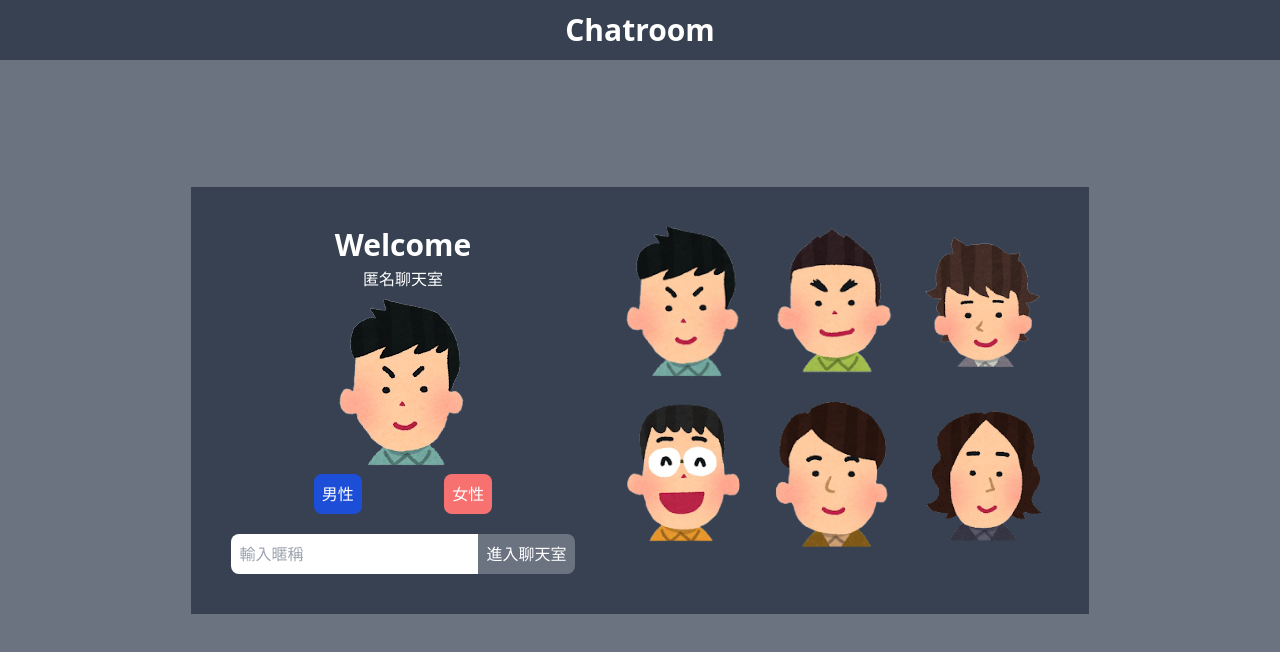
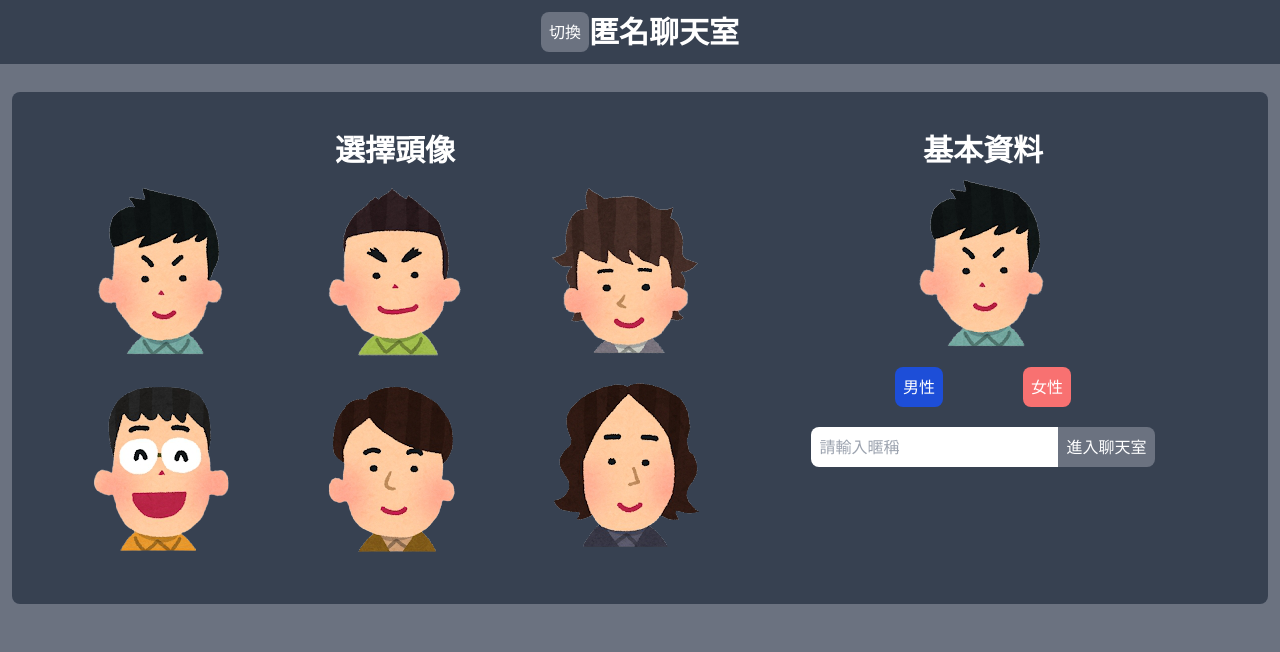
Before and after one commit to xin1126/Chatroom, a Vue app: page /#/ in a window 1280 px wide. Shown: the top 652 px of the page. Built offline with nearby package versions, Linux system fonts and the light colour scheme; a web font is replaced by a local one.

Commit message:
首頁RWD調整

```diff
--- a/src/App.vue
+++ b/src/App.vue
@@ -7,17 +7,3 @@ export default {
   setup() { },
 };
 </script>
-
-<style lang="scss">
-body {
-  background-color: #6b7280;
-}
-
-img {
-  display: block;
-  max-width: 100%;
-  max-height: 100%;
-  object-fit: cover;
-  height: auto;
-}
-</style>
--- a/src/compositionApi/role.js
+++ b/src/compositionApi/role.js
@@ -1,6 +1,4 @@
 import { ref } from 'vue';
-
-export const numAvatar = ref(1);
 
 export const gender = ref('man');
 
@@ -9,14 +7,15 @@ export const name = ref('');
 export const imgUrl = ref('');
 
 export default () => {
+  let numAvatar = 1;
   const getImg = () => {
-    const path = `/src/assets/img/${gender.value}${numAvatar.value}.png`;
+    const path = `/src/assets/img/${gender.value}${numAvatar}.png`;
     const modules = import.meta.globEager('/src/assets/img/*.png');
     imgUrl.value = modules[path].default;
   };
 
   const updateAvatar = (num) => {
-    numAvatar.value = num;
+    numAvatar = num;
     getImg();
   };
 
--- a/src/index.css
+++ b/src/index.css
@@ -1,3 +1,18 @@
 @tailwind base;
 @tailwind components;
 @tailwind utilities;
+
+@layer base {
+  * {
+    @apply duration-500
+  }
+  body {
+    @apply bg-gray-500;
+  }
+  img {
+    @apply block max-w-full max-h-full object-cover h-auto;
+  }
+  input {
+    @apply outline-none
+  }
+}
--- a/src/views/Home.vue
+++ b/src/views/Home.vue
@@ -1,13 +1,60 @@
 <template>
-  <div class="flex justify-center items-center h-screen">
-    <div class="bg-gray-700 p-10 flex">
-      <div class="mr-6">
-        <h2 class="text-white text-center text-3xl font-black mb-1">Welcome</h2>
-        <p class="text-white text-center">匿名聊天室</p>
-        <img :src="imgUrl" alt="avatar" class="mx-auto" />
-        <div class="flex justify-evenly mb-5">
+  <div class="max-w-[850px] mx-auto sm:pt-[200px] pt-20">
+    <div
+      class="
+        grid grid-cols-12
+        bg-gray-700
+        lg:p-10
+        sm:p-5
+        px-3
+        pt-5
+        m-3
+        rounded-lg
+      "
+    >
+      <div class="sm:col-span-7 col-span-12 sm:mb-0 mb-10">
+        <h2 class="text-center text-white text-3xl font-black mb-3">
+          選擇頭像
+        </h2>
+        <div class="grid sm:grid-cols-9 grid-cols-10 gap-3">
+          <img
+            v-for="(item, index) in imgs"
+            :key="item"
+            :src="item"
+            :alt="gender"
+            class="
+              cursor-pointer
+              w-[120px]
+              h-[140px]
+              sm:col-span-3
+              col-span-5
+              mx-auto
+              hover:scale-110
+            "
+            @click="updateAvatar(index + 1)"
+          />
+        </div>
+      </div>
+      <div class="sm:col-span-5 col-span-12 sm:pb-0 pb-5">
+        <h2 class="text-white text-center text-3xl font-black mb-1">
+          基本資料
+        </h2>
+        <img
+          :src="imgUrl"
+          alt="avatar"
+          class="w-[150px] h-[180px] mx-auto mb-3"
+        />
+        <div class="flex justify-center mb-5">
           <button
-            class="bg-blue-700 hover:bg-blue-900 text-white rounded-lg p-2"
+            class="
+              bg-blue-700
+              hover:bg-blue-900
+              text-white
+              rounded-lg
+              active:ring-4
+              p-2
+              mr-20
+            "
             @click="updateGender('man')"
           >
             男性
@@ -19,28 +66,25 @@
             女性
           </button>
         </div>
+        <div class="flex justify-center">
           <input
             type="text"
-          placeholder="輸入暱稱"
-          class="rounded-l-lg p-2"
+            :placeholder="str"
+            class="rounded-l-lg p-2 lg:w-max sm:w-6/12 w-7/12"
             v-model="name"
           />
           <button
-          class="bg-gray-500 hover:bg-gray-800 text-white rounded-r-lg p-2"
+            class="bg-gray-500 text-white rounded-r-lg p-2"
+            :class="
+              inputName
+                ? ['disabled:opacity-50', 'cursor-not-allowed']
+                : 'hover:bg-gray-800'
+            "
             @click="enterChatroom"
           >
             進入聊天室
           </button>
         </div>
-      <div class="flex flex-wrap gender">
-        <img
-          v-for="(item, index) in imgs"
-          :key="item"
-          :src="item"
-          :alt="gender"
-          class="gender ml-5 cursor-pointer"
-          @click="updateAvatar(index + 1)"
-        />
       </div>
     </div>
   </div>
@@ -49,13 +93,13 @@
 <script>
 import { ref, watch, onMounted } from 'vue';
 import { useRouter } from 'vue-router';
-import role, {
-  numAvatar, gender, name, imgUrl,
-} from '../compositionApi/role';
+import role, { gender, name, imgUrl } from '../compositionApi/role';
 
 export default {
   setup() {
     const imgs = ref([]);
+    const str = ref('請輸入暱稱');
+    const inputName = ref(true);
     const router = useRouter();
     const {
       updateAvatar, updateGender, getImg,
@@ -65,7 +109,7 @@ export default {
       if (name.value !== '') {
         router.push('/chatroom');
       } else {
-        alert('不得為空');
+        str.value = str.value === '請輸入暱稱' ? '尚未輸入暱稱' : '請輸入暱稱';
       }
     };
 
@@ -80,17 +124,21 @@ export default {
 
     watch(gender, () => getImgs());
 
+    watch(name, () => { inputName.value = name.value === ''; });
+
     onMounted(() => {
       getImg();
       getImgs();
+      name.value = '';
     });
 
     return {
-      numAvatar,
       gender,
       name,
+      inputName,
       imgUrl,
       imgs,
+      str,
       updateAvatar,
       updateGender,
       enterChatroom,
@@ -98,17 +146,3 @@ export default {
   },
 };
 </script>
-
-<style lang="scss">
-.gender {
-  width: 450px;
-  img {
-    width: 130px;
-    height: 150px;
-    &:hover {
-      transition: 0.5s;
-      transform: scale(1.1, 1.1);
-    }
-  }
-}
-</style>
--- a/src/views/Layout.vue
+++ b/src/views/Layout.vue
@@ -5,6 +5,7 @@
       items-center
       justify-center
       py-3
+      dark:bg-red-600
       bg-gray-700
       text-white
       font-black
@@ -12,9 +13,15 @@
       w-full
     "
   >
-    <h1 class="text-3xl">Chatroom</h1>
+    <button
+      class="bg-gray-500 hover:bg-gray-800 text-white rounded-lg p-2"
+      @click="switchColor"
+    >
+      切換
+    </button>
+    <h1 class="text-3xl">匿名聊天室</h1>
     <div v-if="view" class="flex items-center ml-60">
-      <img :src="imgUrl" alt="avatar" />
+      <img :src="imgUrl" alt="avatar" class="w-[40px] h-[50px]" />
       <div class="pl-1">{{ name }}</div>
     </div>
   </div>
@@ -30,21 +37,22 @@ export default {
   setup() {
     const route = useRoute();
     const view = ref(false);
+    const dom = document.body;
+
+    const switchColor = () => {
+      dom.classList.toggle('dark');
+    };
+
     watch(route, () => {
       view.value = route.path === '/chatroom';
     });
+
     return {
       name,
       view,
       imgUrl,
+      switchColor,
     };
   },
 };
 </script>
-
-<style scoped lang="scss">
-img {
-  width: 40px;
-  height: 50px;
-}
-</style>
```
Also changed, not shown: src/assets/img/man3.png, src/assets/img/man6.png. Lines whose indentation alone changed are shown as unchanged.
